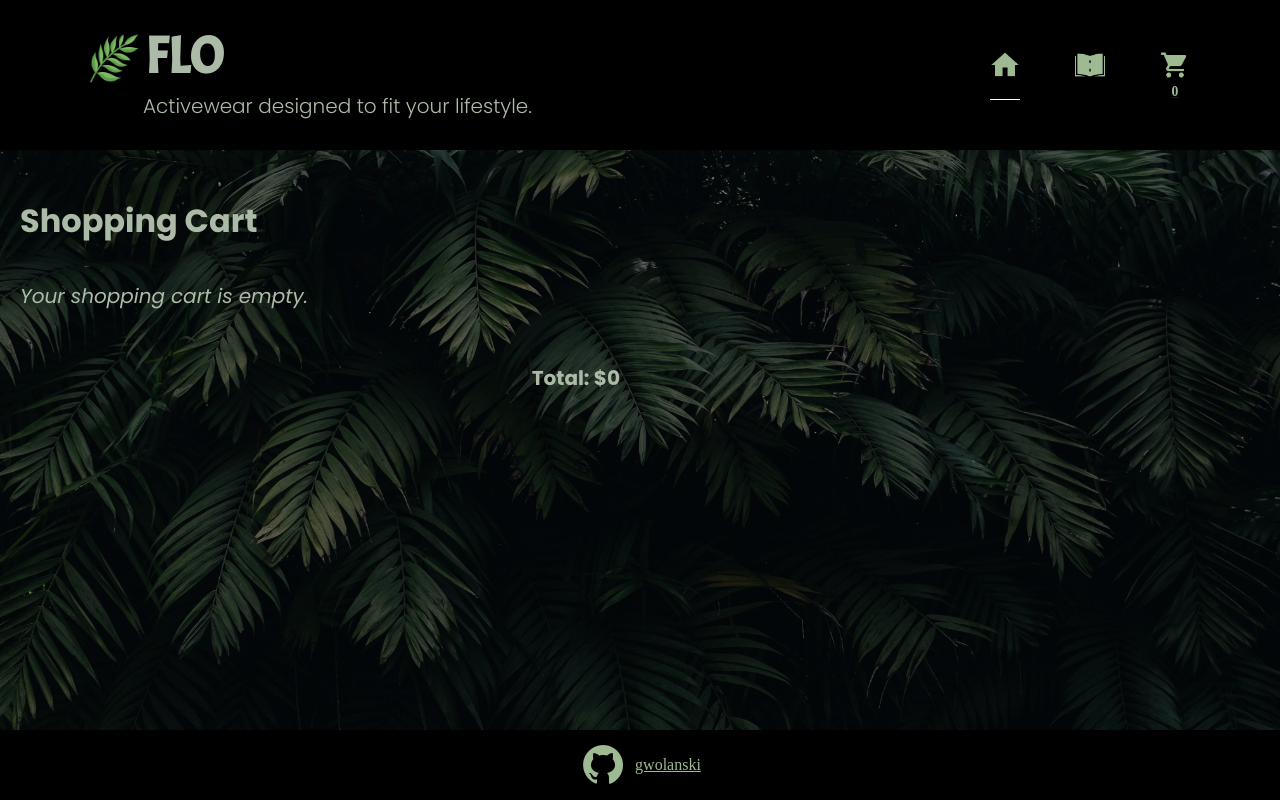
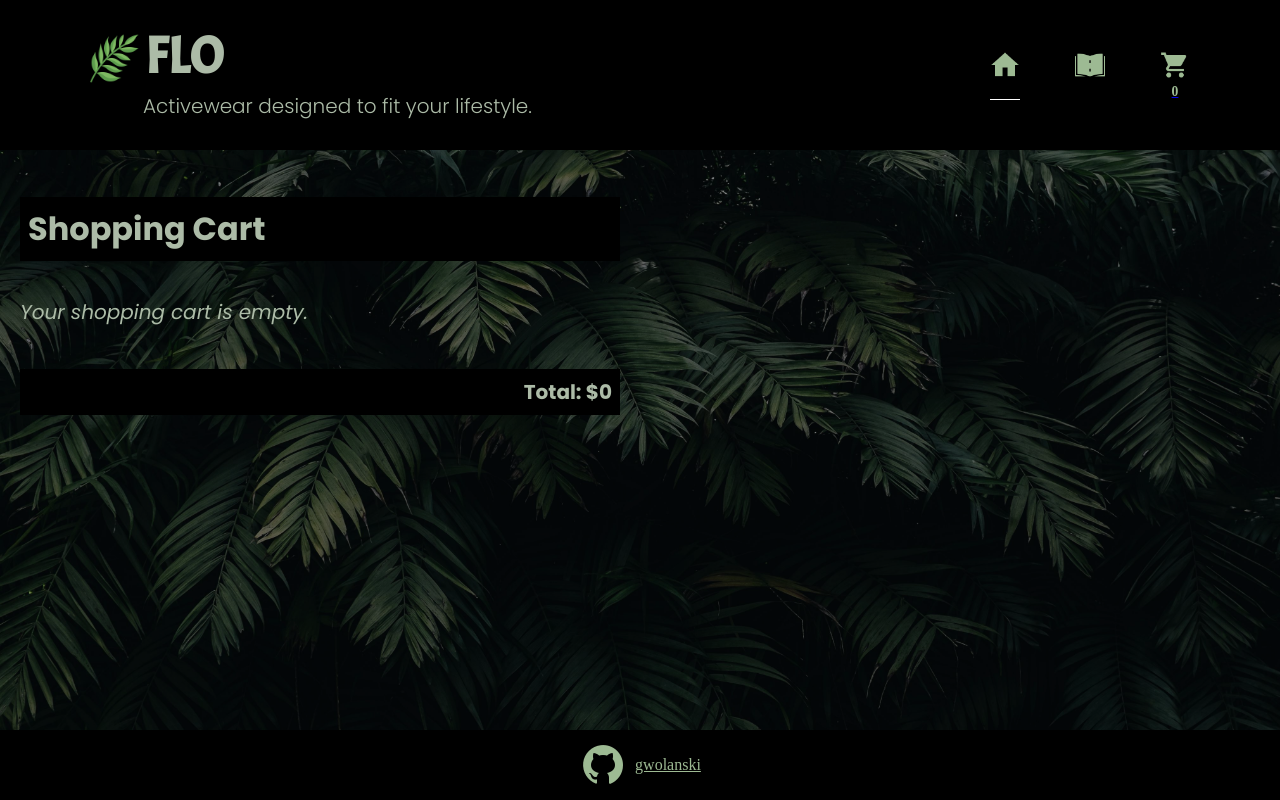
Before and after one commit to gwolanski/shopping-cart, a React (Vite) app: page /shoppingCart in a window 1280 px wide. Shown: the top 800 px of the page. Built offline with nearby package versions, Linux system fonts and the light colour scheme.

Commit message:
Fixed totalQuantity logic so cart displayed 0 when all items deleted.

```diff
--- a/src/App.jsx
+++ b/src/App.jsx
@@ -10,11 +10,14 @@ const App = () => {
 
   useEffect(() => {
     let newQuantity = 0;
-    cartItems.forEach(item => {
-      newQuantity += item[1];
-      setTotalQuantity(newQuantity);
-    })
-  }, [cartItems])
+    if (cartItems.length > 0) {
+      cartItems.forEach(item => {
+        newQuantity += item[1];
+      });
+    }
+    setTotalQuantity(newQuantity);
+  });
+
 
   return (
     <>
--- a/src/components/CartItem.module.css
+++ b/src/components/CartItem.module.css
@@ -41,12 +41,19 @@
 
 .deleteBtn {
     height: 20px;
-    width: 30px;
+    width: 20px;
     grid-row: 1;
     grid-column: 2;
-
     align-self: flex-start;
     justify-self: flex-end;
+    background-color: rgb(204, 204, 204);
+    border: none;
+    font-weight: bold;
+    color: rgb(86, 60, 32);
+}
+
+.deleteBtn:hover {
+    cursor: pointer;
 }
 
 .subtotal {
--- a/src/components/NavBar.module.css
+++ b/src/components/NavBar.module.css
@@ -73,4 +73,5 @@
     background-color: black;
     text-align: center;
     border-radius: 15px;
+    text-decoration: none;
 }
--- a/src/components/ShoppingCart.module.css
+++ b/src/components/ShoppingCart.module.css
@@ -31,6 +31,8 @@
 
 .heading {
     font-size: 2rem;
+    background-color: black;
+    padding: 0.5rem;
 }
 
 .emptyCartText {
@@ -44,4 +46,6 @@
     font-weight: bold;
     padding-top: 10px;
     text-align: end;
+    background-color: black;
+    padding: 0.5rem;
 }
```
